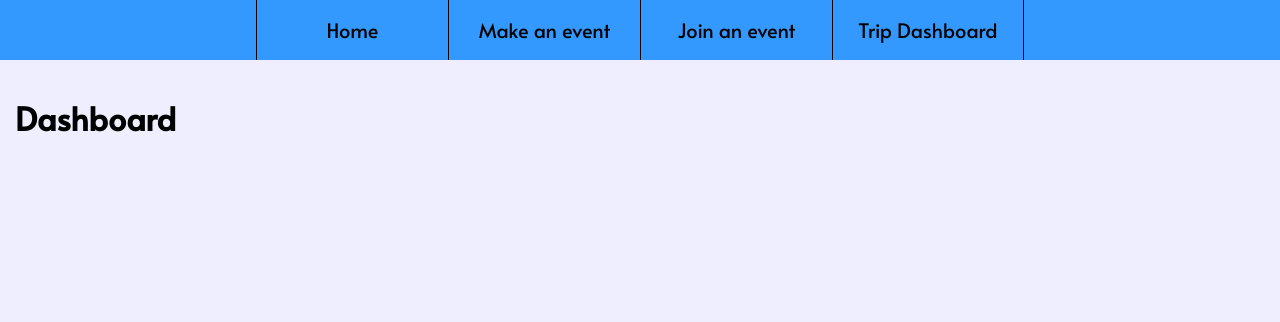
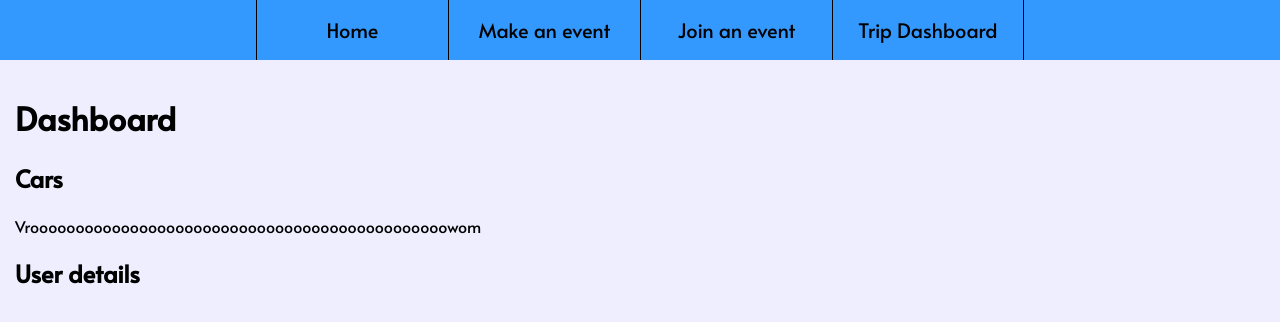
Before and after one commit to GrahamTokarz/carpool, a website: page public/index.html in a window 1280 px wide. Both pictures are taken after a click on the button "Trip Dashboard". Drawn offline with Linux system fonts and the light colour scheme.

Commit message:
Prep for car details
Small tag additions

```diff
--- a/public/index.html
+++ b/public/index.html
@@ -77,6 +77,11 @@
             </div>
             <div class="dashboard">
                 <h1>Dashboard</h1>
+                <h2>Cars</h2>
+                <div id="cars">
+                    <p>Vroooooooooooooooooooooooooooooooooooooooooooooowom</p>
+                </div>
+                <h2>User details</h2>
             </div>
         </div>
     </body>
--- a/public/javascript/join.js
+++ b/public/javascript/join.js
@@ -1,4 +1,4 @@
-function submitEvent() {
+function submitJoin() {
     var user = {
         code: document.getElementsByName("jCode")[0].value,
         name: document.getElementsByName("jName")[0].value,
```
